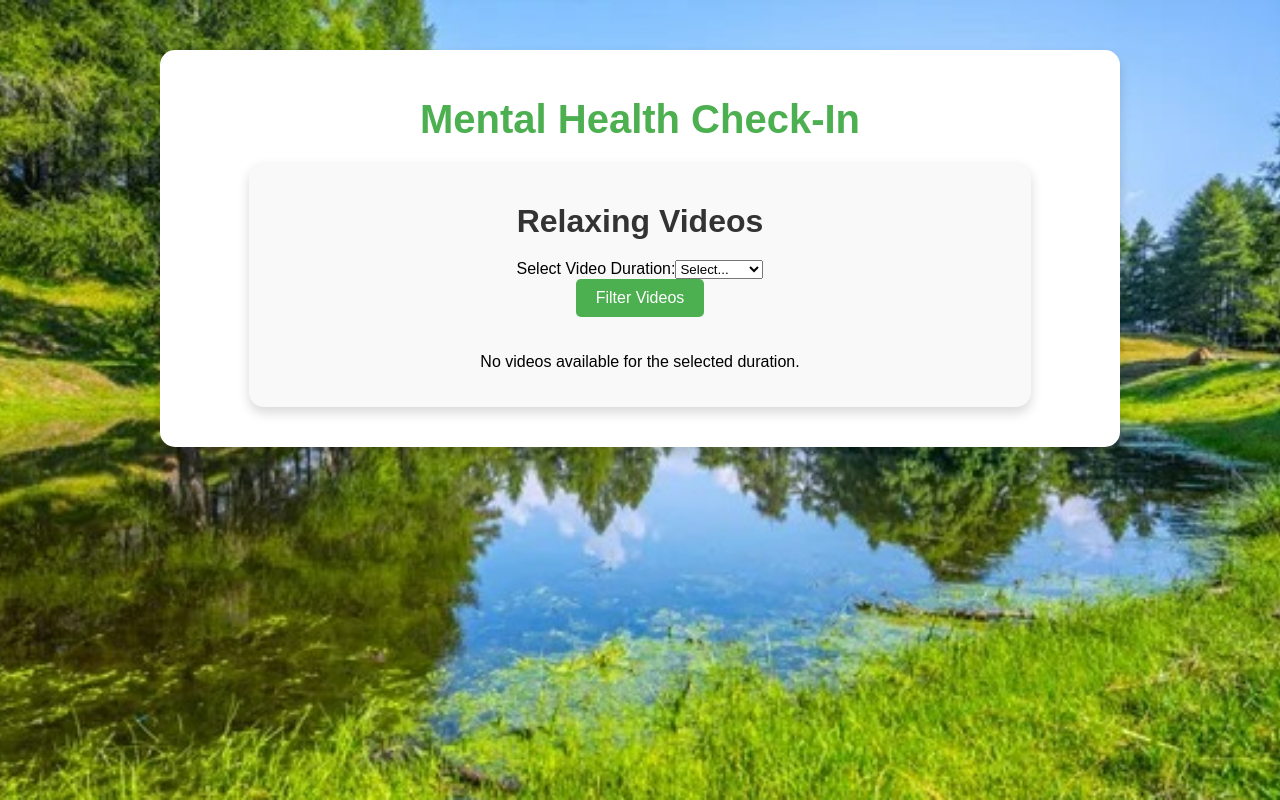
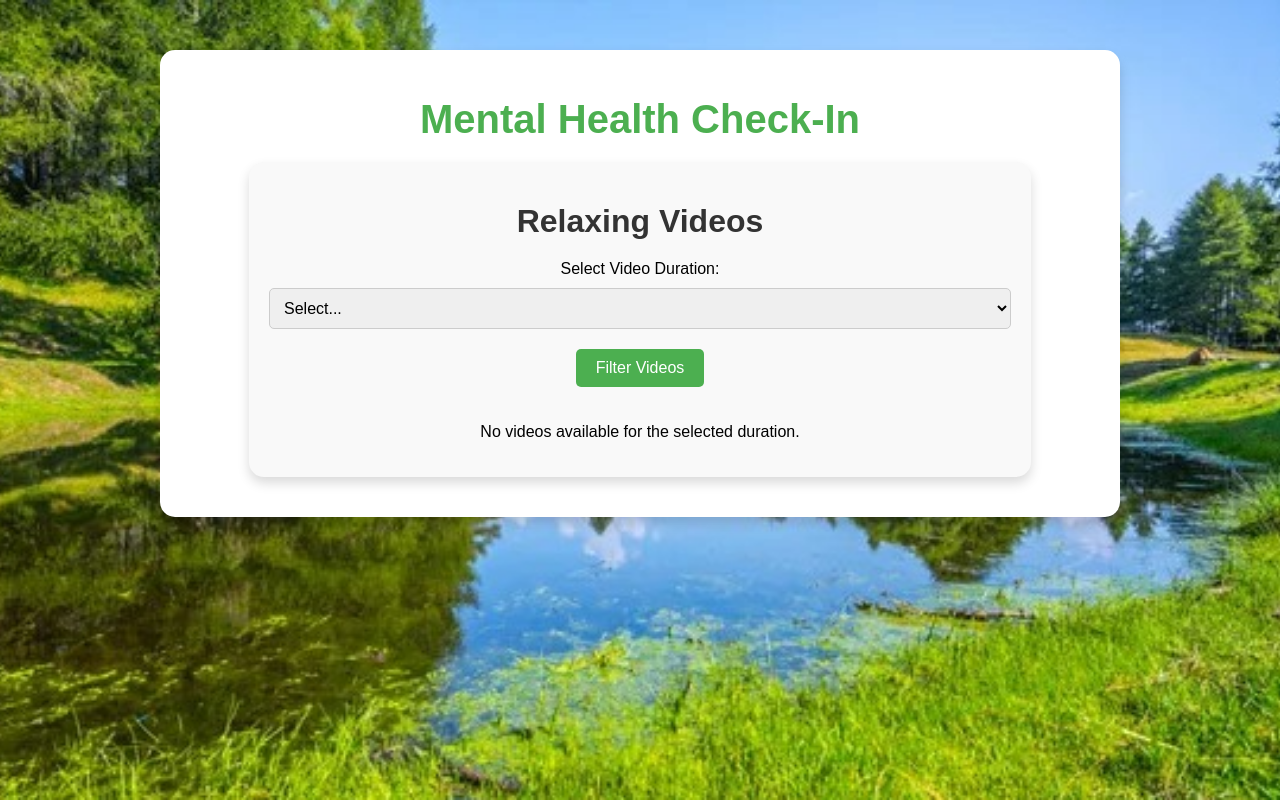
Before and after one commit to RenatoScremini/mentalHealth, a React (Create React App) app: page /relaxing-videos in a window 1280 px wide. Built offline with nearby package versions, Linux system fonts and the light colour scheme.

Commit message:
update css to improve visual

```diff
--- a/src/styles.css
+++ b/src/styles.css
@@ -223,6 +223,15 @@ body {
     border: none;
   }
 
+  .select-duration {
+    width: 100%;
+    padding: 10px;
+    margin: 10px 0 20px 0;
+    border: 1px solid #ccc;
+    border-radius: 5px;
+    font-size: 1rem;
+  }
+
   * {
     box-sizing: border-box;
 }
```
